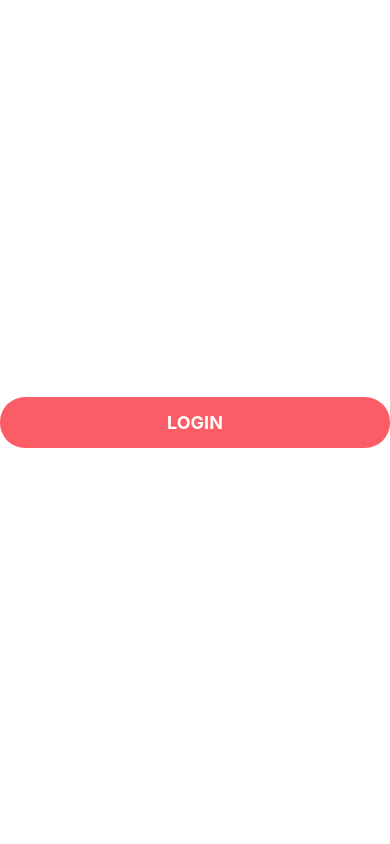
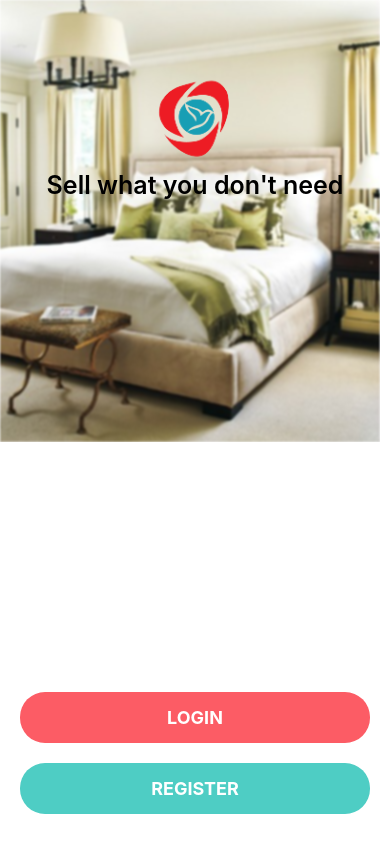
Before and after one commit to mrafiq709/react-native, a React Native app: screen / in a window 390 px wide. Built offline with nearby package versions, Linux system fonts and the light colour scheme.

Commit message:
improving the welcome screen

```diff
--- a/App.js
+++ b/App.js
@@ -7,14 +7,6 @@ import {MaterialCommunityIcons} from '@expo/vector-icons';
 import AppButtn from './app/component/AppButton';
 export default function App() {
   return (
-    <View
-      style={{
-        flex: 1,
-        justifyContent: "center",
-        alignItems: "center",
-      }}
-    >
-     <AppButtn title="Login" onPress={() => console.log("tapped")}/>
-    </View>
+    <WelcomeScreen />
   );
 }
--- a/app/component/AppButton.js
+++ b/app/component/AppButton.js
@@ -3,9 +3,9 @@ import { StyleSheet, Text, TouchableOpacity } from 'react-native';
 
 import colors from "../config/colors";
 
-function AppButton({title, onPress}) {
+function AppButton({title, onPress, color = "primary"}) {
     return (
-    <TouchableOpacity style={styles.button} onPress={onPress}>
+    <TouchableOpacity style={[styles.button, {backgroundColor: colors[color]}]} onPress={onPress}>
         <Text style={styles.text}>{title}</Text>
     </TouchableOpacity>
     );
@@ -19,6 +19,7 @@ const styles = StyleSheet.create({
         alignItems: "center",
         padding: 15,
         width: "100%",
+        marginVertical: 10,
     },
     text: {
         color: colors.white,
--- a/app/screens/WelcomeScreen.js
+++ b/app/screens/WelcomeScreen.js
@@ -1,18 +1,23 @@
 import React from "react";
 import { Image, ImageBackground, StyleSheet, Text, View } from "react-native";
+
+import AppButton from "../component/AppButton";
 
 function WelcomeScreen(props) {
   return (
     <ImageBackground
+      blurRadius={1}
       style={styles.background}
       source={require("../assets/background.jpg")}
     >
       <View style={styles.logoContainer}>
         <Image style={styles.logo} source={require("../assets/logo.png")} />
-        <Text>Sell what you don't need</Text>
+        <Text style={styles.tagline}>Sell what you don't need</Text>
       </View>
-      <View style={styles.loginButton}></View>
-      <View style={styles.registerButton}></View>
+      <View style={styles.buttonsContainer}>
+        <AppButton title="Login" />
+        <AppButton title="Register" color="secondary" />
+      </View>
     </ImageBackground>
   );
 }
@@ -24,10 +29,9 @@ const styles = StyleSheet.create({
     alignItems: "center",
   },
 
-  loginButton: {
+  buttonsContainer: {
+    padding: 20,
     width: "100%",
-    height: 70,
-    backgroundColor: "#fc5c65",
   },
 
   logo: {
@@ -41,11 +45,10 @@ const styles = StyleSheet.create({
     alignItems: "center",
   },
 
-  registerButton: {
-    width: "100%",
-    height: 70,
-    backgroundColor: "#4ecdc4",
-  },
+  tagline: {
+    fontSize: 25,
+    fontWeight: "600",
+  }
 });
 
 export default WelcomeScreen;
```
